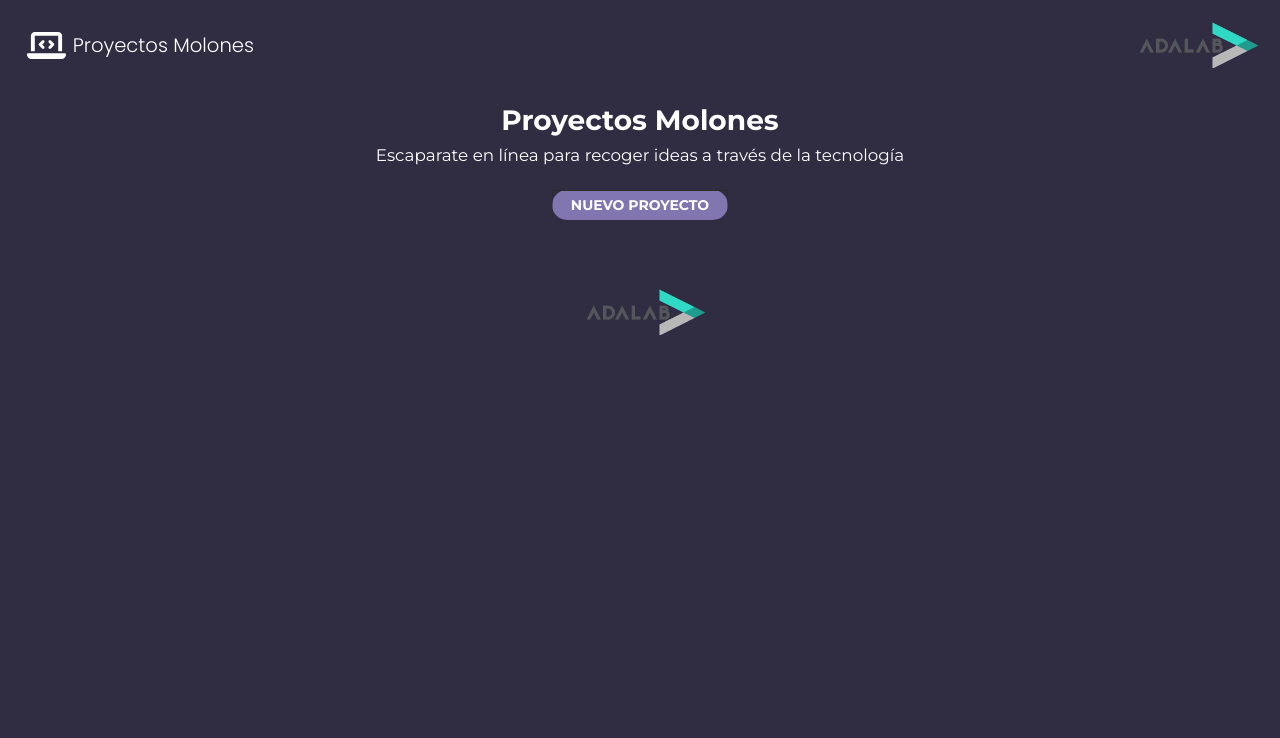
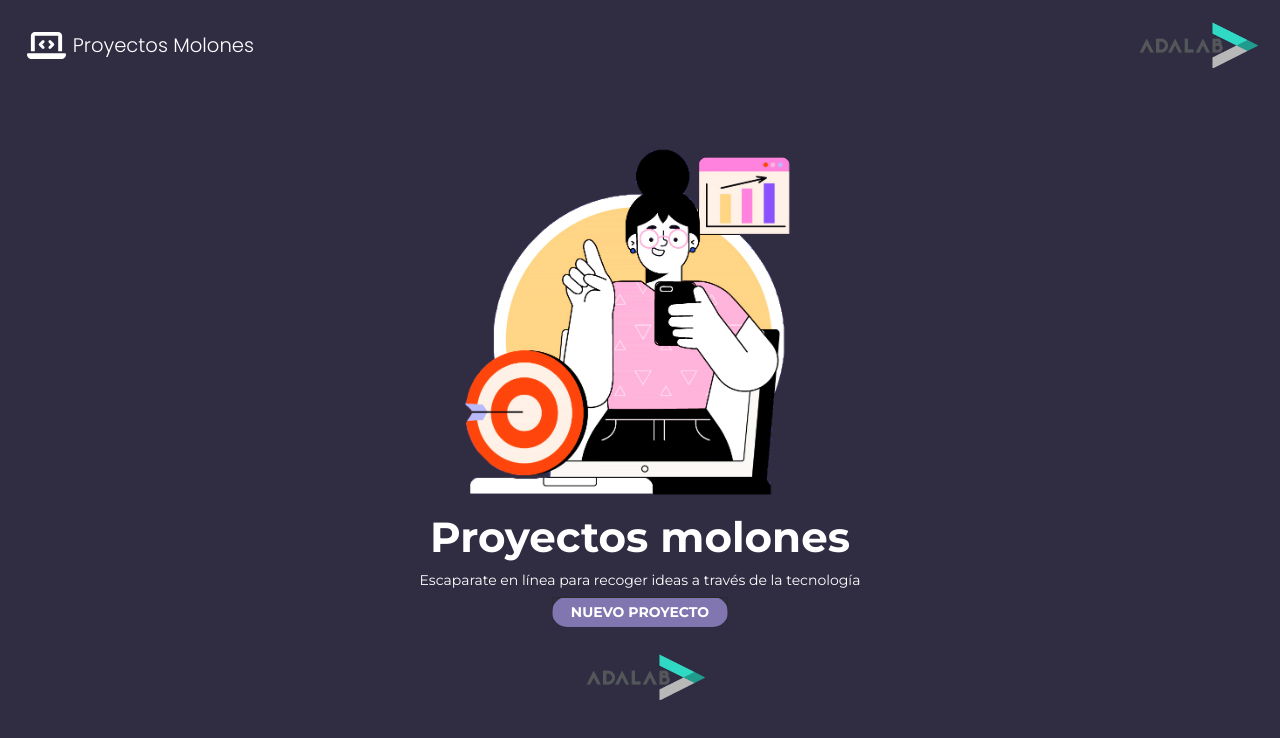
Before and after one commit to mgantunez/project-promo-c-pt-module-3-team-2, a React (Vite) app: page / in a window 1280 px wide. Shown: the top 738 px of the page. Built offline with nearby package versions, Linux system fonts and the light colour scheme.

Commit message:
sass landing

```diff
--- a/src/components/App.jsx
+++ b/src/components/App.jsx
@@ -13,7 +13,7 @@ function App() {
 
       <Header />
 
-      <main className="main">
+      <main>
 
 
 
--- a/src/components/Pages/CreatePage.jsx
+++ b/src/components/Pages/CreatePage.jsx
@@ -6,13 +6,16 @@ import Form from "../Form";
 function CreatePage() {
 
     return (
-        <>
-            <Hero/>
 
-            <Preview/>
+        <main className="main">
+                <Hero/>
 
-            <Form/>
-        </>
+<Preview/>
+
+<Form/>
+
+        </main>
+
     )
 }
 
--- a/src/components/Pages/Landing.jsx
+++ b/src/components/Pages/Landing.jsx
@@ -1,15 +1,18 @@
 import { Link } from "react-router";
+
+import Graphic from '../../images/adalab-graphic.png';
 
 function Landing() {
 
     return (
         <>
+            <section className="landing">
 
-<section className="hero">
-            <h1 className="title">Proyectos molones</h1>
-            <p className="hero__text">Escaparate en línea para recoger ideas a través de la tecnología</p>
-            <Link to="/create" className="button--link" >Nuevo Proyecto</Link>
-        </section>
+                <img className="graphic" src={Graphic} alt="adalab-graphic" />
+                <h1 className="titleh1">Proyectos molones</h1>
+                <p className="hero__text">Escaparate en línea para recoger ideas a través de la tecnología</p>
+                <Link to="/create" className="button--link" >Nuevo Proyecto</Link>
+            </section>
         </>
     )
 }
--- a/src/styles/App.scss
+++ b/src/styles/App.scss
@@ -6,3 +6,4 @@
 @use 'layout/form';
 @use 'layout/components';
 @use 'layout/icons';
+@use 'layout/landing';
--- a/src/styles/layout/_hero.scss
+++ b/src/styles/layout/_hero.scss
@@ -8,10 +8,12 @@
     }
   }
 
+
   .hero .title {
     font: var(--font-title-big);
     margin-bottom: 8px;
   }
+
 
   .hero .hero__text {
     font: var(--font-text-big);
--- /dev/null
+++ b/src/styles/layout/_landing.scss
@@ -0,0 +1,19 @@
+.landing{
+    display: flex;
+    flex-direction: column;
+    justify-content: center;
+    text-align: center;
+    align-items: center;
+  }
+
+.titleh1{
+    font: var(--font-title-biggest);
+    text-align: center;
+    margin-bottom: 8px;
+  }
+  .graphic{
+    width: 350px;
+    display: flex;
+    flex-direction: row;
+
+  }
```
Also changed, not shown: src/images/adalab-graphic.png (added).
